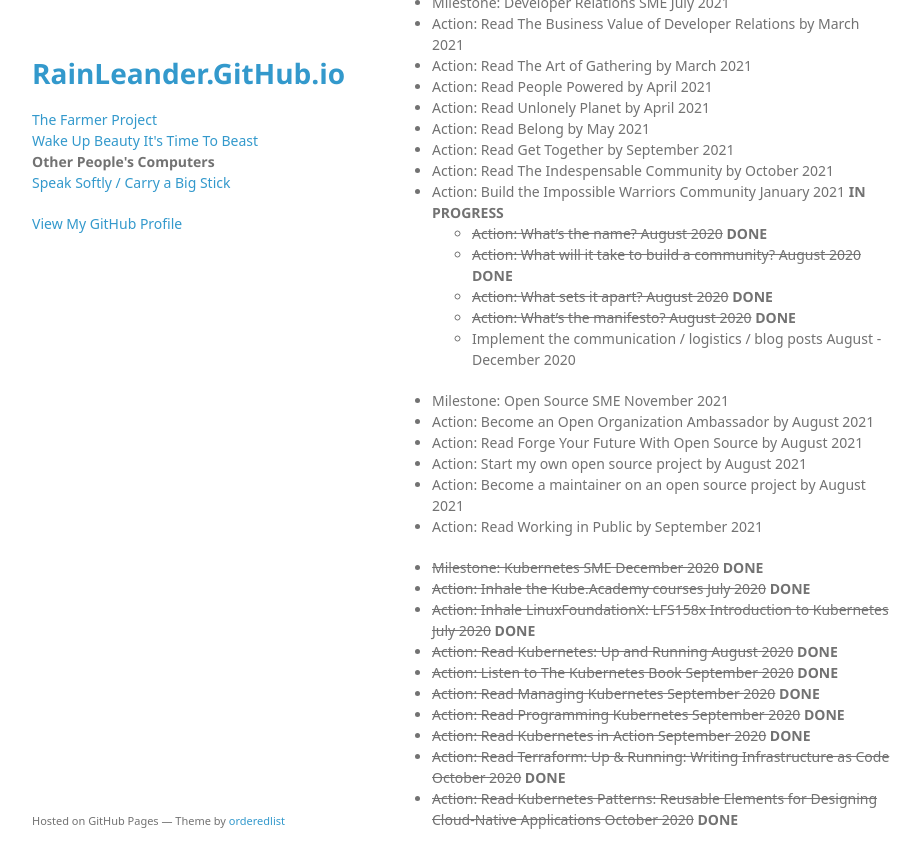
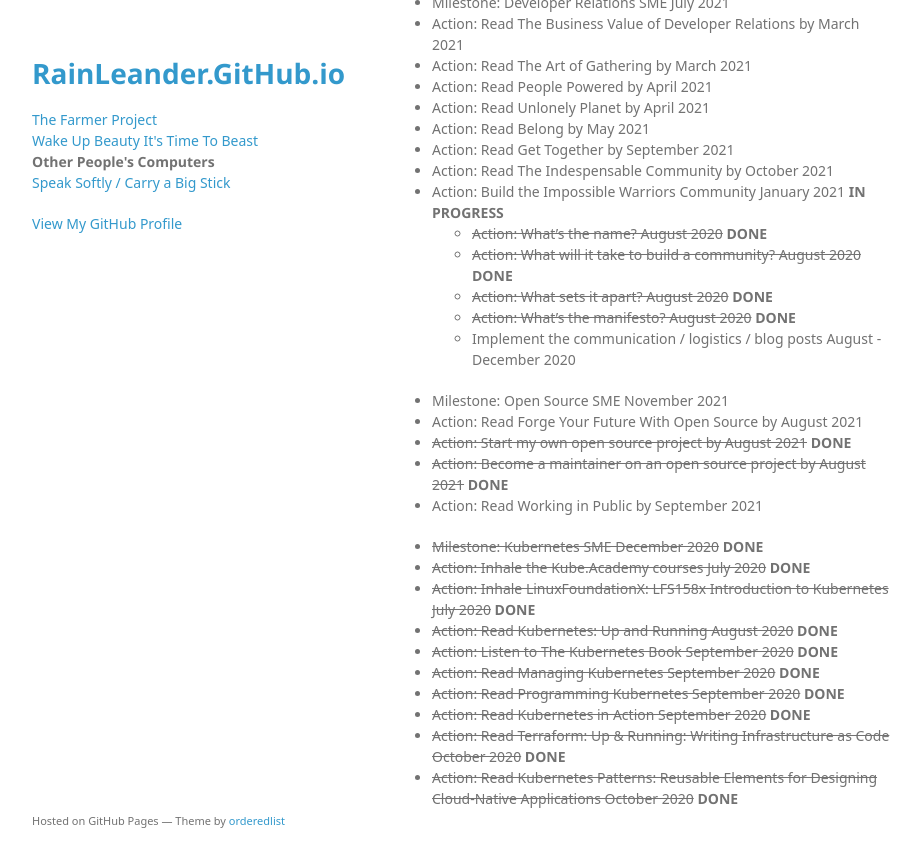
Before and after one commit to rainleander/rainleander.github.io, a Jekyll site: the page other-peoples-computers.html, which Jekyll copies as it is, in a window 1280 px wide and 900 px high, scrolled down 1403 px. Shown: the top 868 px of the window, without its empty margins (178-1099 px from the left). Built offline with Jekyll 4.4.1, drawn with Linux system fonts in a browser that asks for light colours; some web fonts are replaced.

Commit message:
Update other-peoples-computers.html

```diff
--- a/other-peoples-computers.html
+++ b/other-peoples-computers.html
@@ -80,10 +80,9 @@
             <li>Implement the communication / logistics / blog posts August - December 2020</li></ul></ul>
 
         <ul><li>Milestone: Open Source SME November 2021</li>
-          <li>Action: Become an Open Organization Ambassador by August 2021</li>
           <li>Action: Read Forge Your Future With Open Source by August 2021</li>
-          <li>Action: Start my own open source project by August 2021</li>
-          <li>Action: Become a maintainer on an open source project by August 2021</li>
+          <li><del>Action: Start my own open source project by August 2021</del> <b>DONE</b></li>
+          <li><del>Action: Become a maintainer on an open source project by August 2021</del> <b>DONE</b></li>
           <li>Action: Read Working in Public by September 2021</li></ul>
 
         <ul><li><del>Milestone: Kubernetes SME December 2020</del> <b>DONE</b></li>
```
